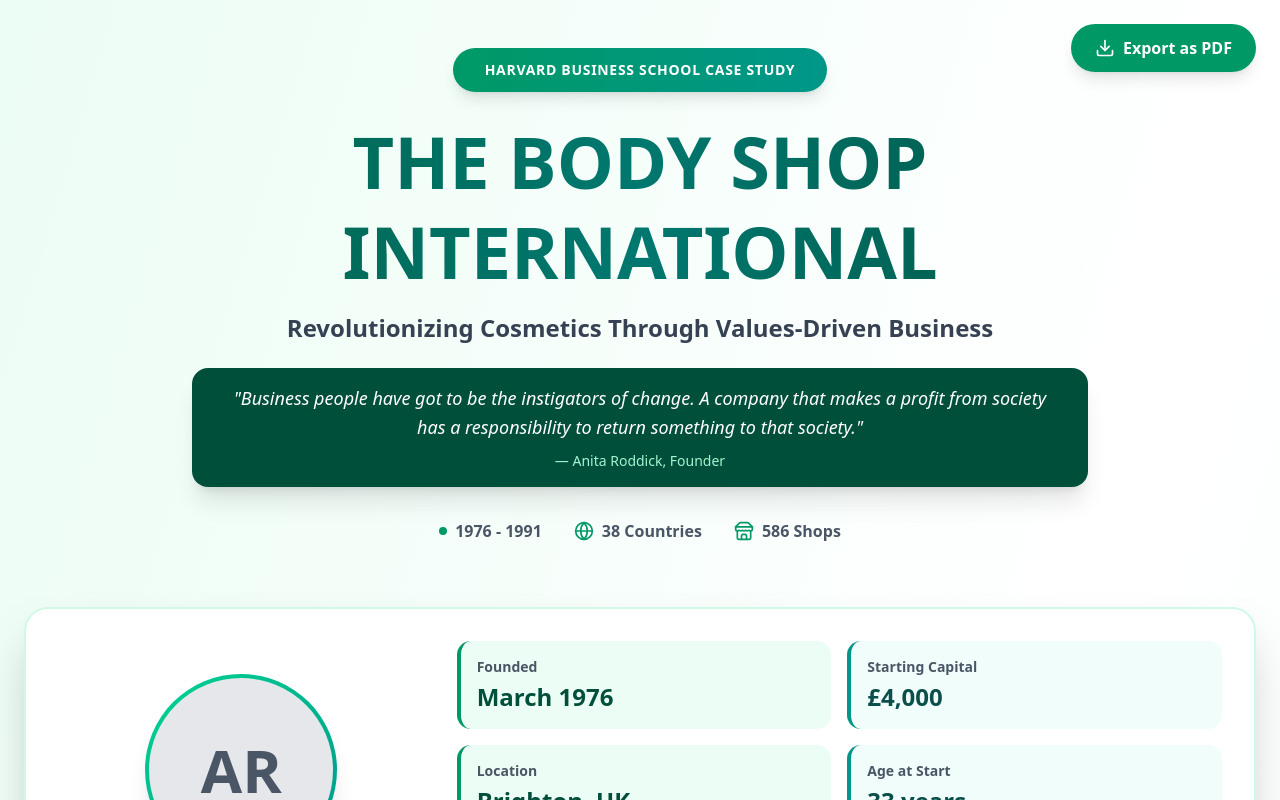
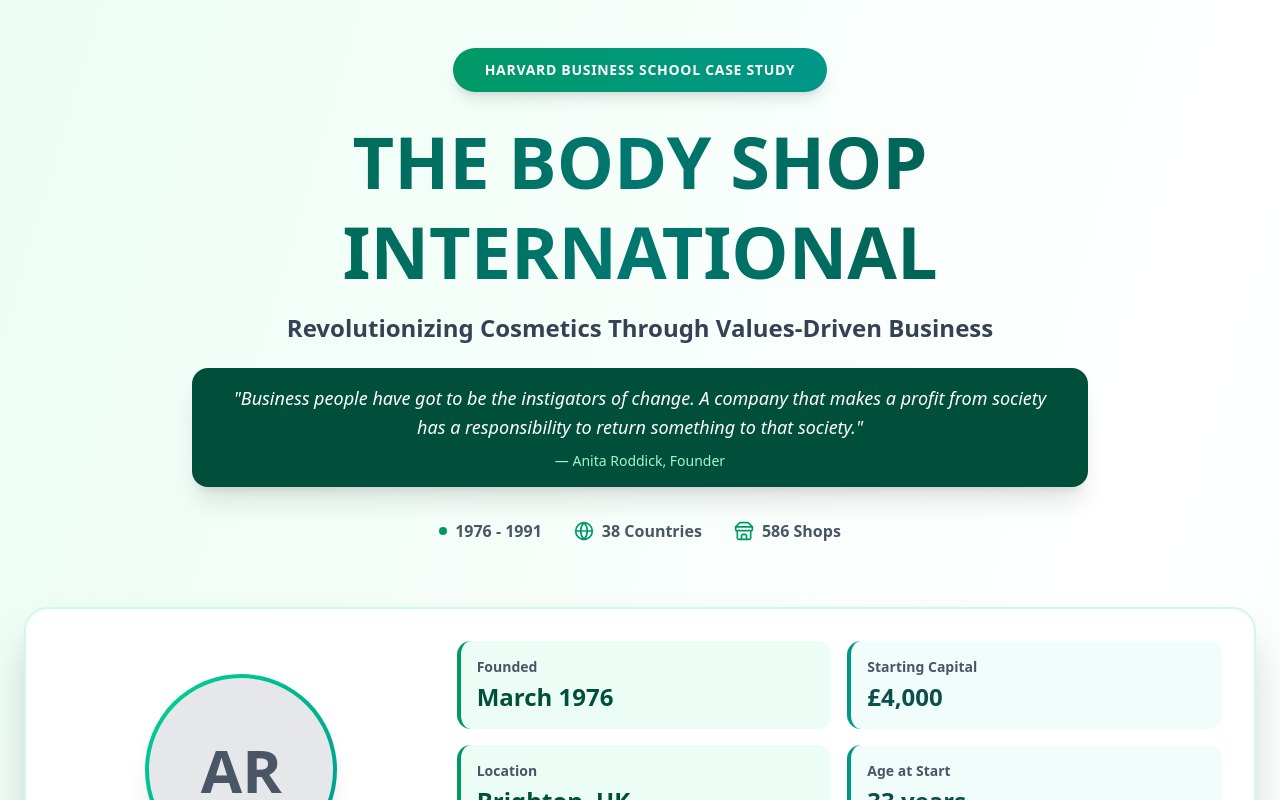
Before and after one commit to Saudujin/bodyshop-infographic, a React (Vite) app: page / in a window 1280 px wide. Shown: the top 800 px of the page. Built offline with nearby package versions, Linux system fonts and the light colour scheme.

Commit message:
Remove PDF export button - clean version for GitHub

```diff
--- a/src/App.jsx
+++ b/src/App.jsx
@@ -1,7 +1,5 @@
-import { useState } from 'react';
 import './App.css';
 import {
-  Download,
   Leaf,
   Users,
   Handshake,
@@ -12,23 +10,12 @@ import {
   Globe,
   Award,
   Target,
-  Lightbulb,
   BarChart3,
   AlertCircle
 } from 'lucide-react';
 import { motion } from 'framer-motion';
 
 function App() {
-  const [isPrinting, setIsPrinting] = useState(false);
-
-  const handleExportPDF = () => {
-    setIsPrinting(true);
-    setTimeout(() => {
-      window.print();
-      setIsPrinting(false);
-    }, 100);
-  };
-
   const fadeInUp = {
     initial: { opacity: 0, y: 20 },
     animate: { opacity: 1, y: 0 },
@@ -45,23 +32,6 @@ function App() {
 
   return (
     <div className="min-h-screen bg-gradient-to-br from-emerald-50 via-white to-teal-50">
-      {/* Export Button - Hidden in print */}
-      {!isPrinting && (
-        <motion.div
-          initial={{ opacity: 0, y: -20 }}
-          animate={{ opacity: 1, y: 0 }}
-          className="fixed top-6 right-6 z-50 no-print"
-        >
-          <button
-            onClick={handleExportPDF}
-            className="flex items-center gap-2 bg-emerald-600 hover:bg-emerald-700 text-white px-6 py-3 rounded-full shadow-lg hover:shadow-xl transition-all duration-300 font-semibold"
-          >
-            <Download className="w-5 h-5" />
-            Export as PDF
-          </button>
-        </motion.div>
-      )}
-
       {/* Main Container */}
       <div className="max-w-7xl mx-auto px-6 py-12">
 
```
